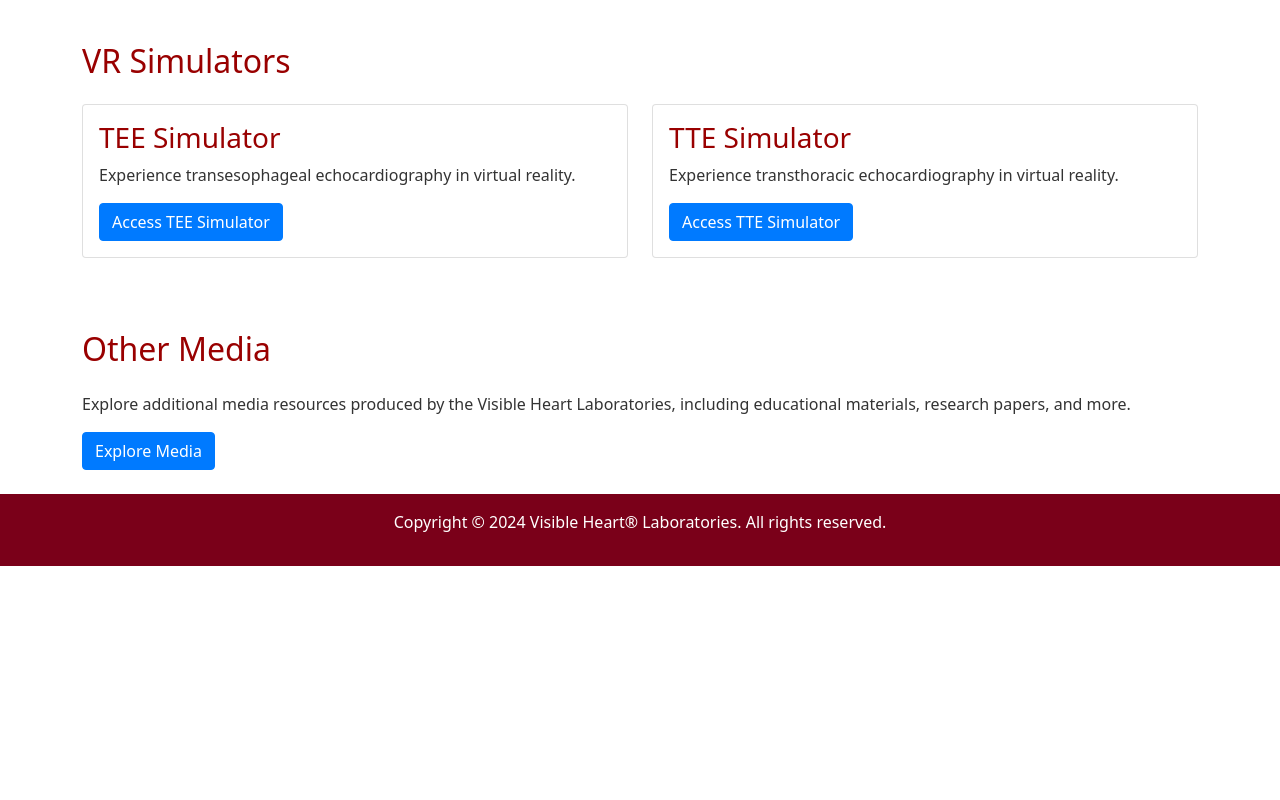
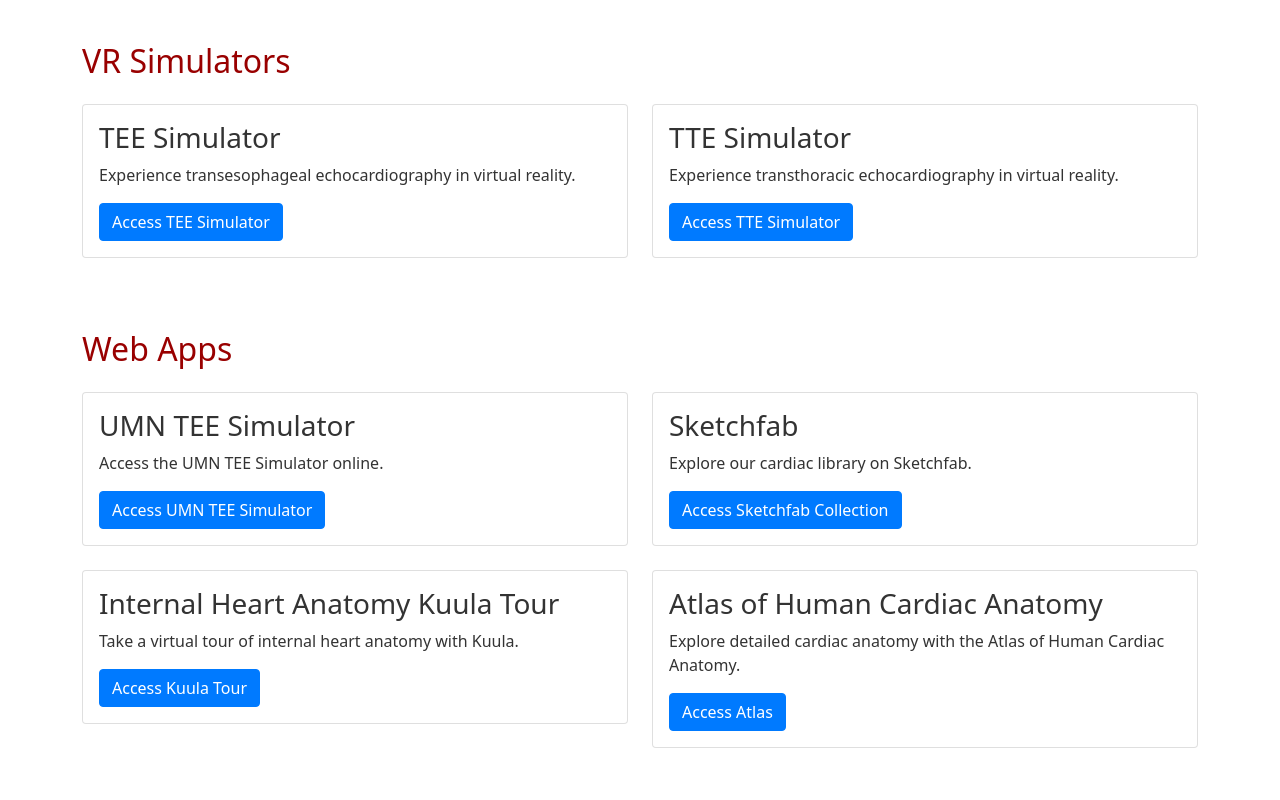
Before and after one commit to davidbuyck/VHL-Apps-Page-Test, a plain HTML site: page index.html in a window 1280 px wide. Shown: the part 860-1660 px from the top of the page. Before the commit the page ends 1426 px from the top, so only its background shows below. Drawn offline with nearby package versions, Linux system fonts and the light colour scheme.

Commit message:
added web apps

```diff
--- a/index.html
+++ b/index.html
@@ -55,8 +55,12 @@
             color: #ffffff;
         }
 
-        h1, h2, h3 {
+        h1, h2 {
             color: #990000;
+        }
+
+        h3 {
+            color: #333333;
         }
 
         p, a {
@@ -100,6 +104,7 @@
                             <li class="nav-item"><a href="#3d-print" class="nav-link text-white">3D Print Ordering</a></li>
                             <li class="nav-item"><a href="#apps" class="nav-link text-white">Mobile Apps</a></li>
                             <li class="nav-item"><a href="#vr-simulators" class="nav-link text-white">VR Simulators</a></li>
+                            <li class="nav-item"><a href="#web-apps" class="nav-link text-white">Web Apps</a></li>
                             <li class="nav-item"><a href="#media" class="nav-link text-white">Other Media</a></li>
                         </ul>
                     </div>
@@ -210,6 +215,54 @@
                         </div>
                     </div>
                 </div>
+
+            </div>
+        </section>
+
+        <!-- Web Apps Section -->
+        <section id="web-apps" class="container mt-5">
+            <h2 class="mb-4">Web Apps</h2>
+            <div class="row">
+                <!-- UMN TEE Simulator -->
+                <div class="col-md-6 mb-4">
+                    <div class="card">
+                        <div class="card-body">
+                            <h3 class="card-title">UMN TEE Simulator</h3>
+                            <p class="card-text">Access the UMN TEE Simulator online.</p>
+                            <a href="https://play.unity.com/en/games/c4759c57-6ad6-4327-93aa-fbde039fbfb1/umn-tee-simulator" class="btn btn-primary" target="_blank">Access UMN TEE Simulator</a>
+                        </div>
+                    </div>
+                </div>
+                <!-- Sketchfab -->
+                <div class="col-md-6 mb-4">
+                    <div class="card">
+                        <div class="card-body">
+                            <h3 class="card-title">Sketchfab</h3>
+                            <p class="card-text">Explore our cardiac library on Sketchfab.</p>
+                            <a href="https://sketchfab.com/CVEC/collections/tee-echo-views-1e2e984a3d3b4ef4a68aa8d816d2b14e" class="btn btn-primary" target="_blank">Access Sketchfab Collection</a>
+                        </div>
+                    </div>
+                </div>
+                <!-- Internal Heart Anatomy Kuula Tour -->
+                <div class="col-md-6 mb-4">
+                    <div class="card">
+                        <div class="card-body">
+                            <h3 class="card-title">Internal Heart Anatomy Kuula Tour</h3>
+                            <p class="card-text">Take a virtual tour of internal heart anatomy with Kuula.</p>
+                            <a href="https://kuula.co/share/collection/7Jz0v?logo=0&info=0&fs=1&vr=1&zoom=1&sd=1&initload=0&thumbs=1" class="btn btn-primary" target="_blank">Access Kuula Tour</a>
+                        </div>
+                    </div>
+                </div>
+                <!-- Atlas of Human Cardiac Anatomy -->
+                <div class="col-md-6 mb-4">
+                    <div class="card">
+                        <div class="card-body">
+                            <h3 class="card-title">Atlas of Human Cardiac Anatomy</h3>
+                            <p class="card-text">Explore detailed cardiac anatomy with the Atlas of Human Cardiac Anatomy.</p>
+                            <a href="https://www.vhlab.umn.edu/atlas/" class="btn btn-primary" target="_blank">Access Atlas</a>
+                        </div>
+                    </div>
+                </div>
             </div>
         </section>
 
```
